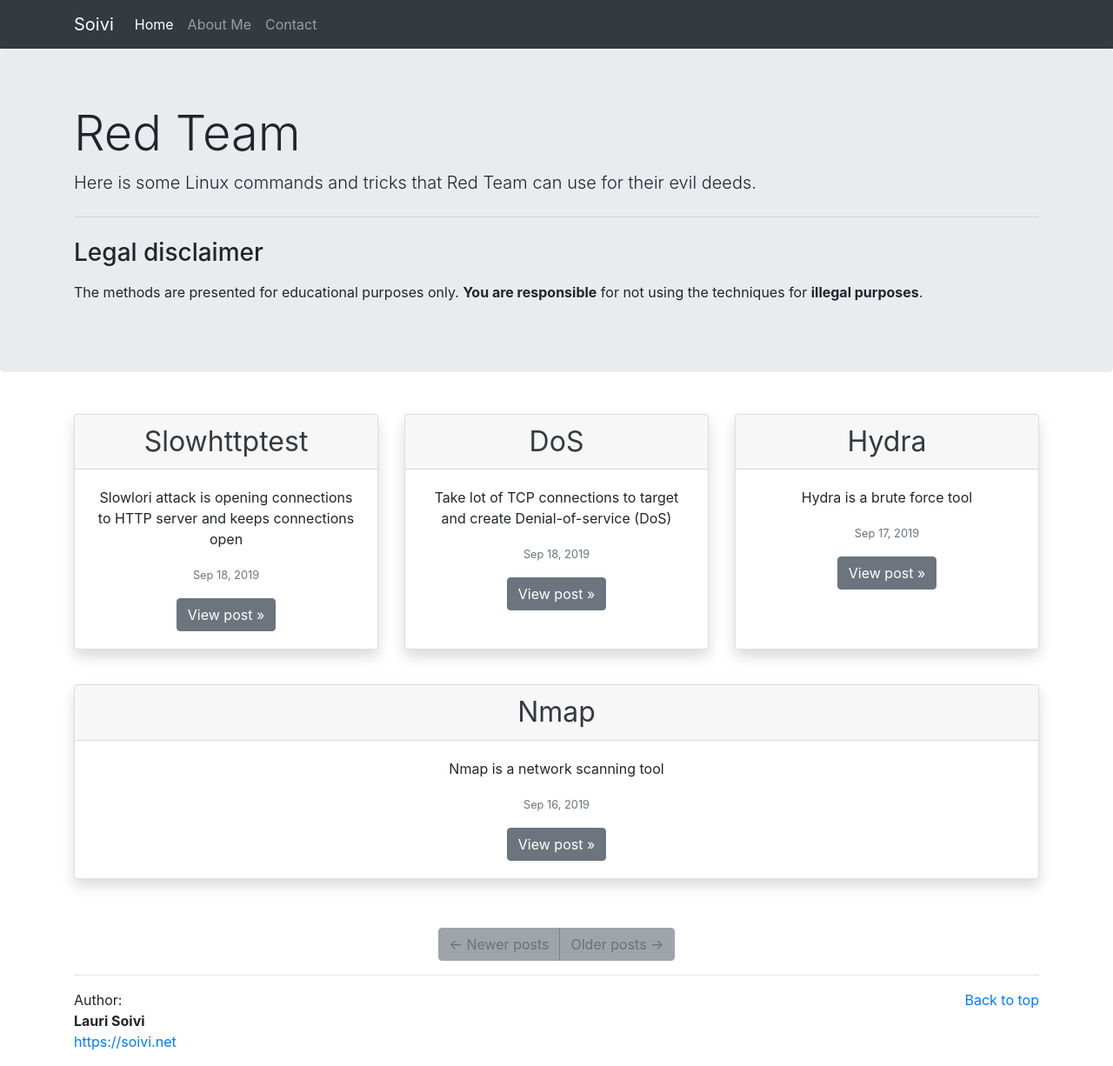
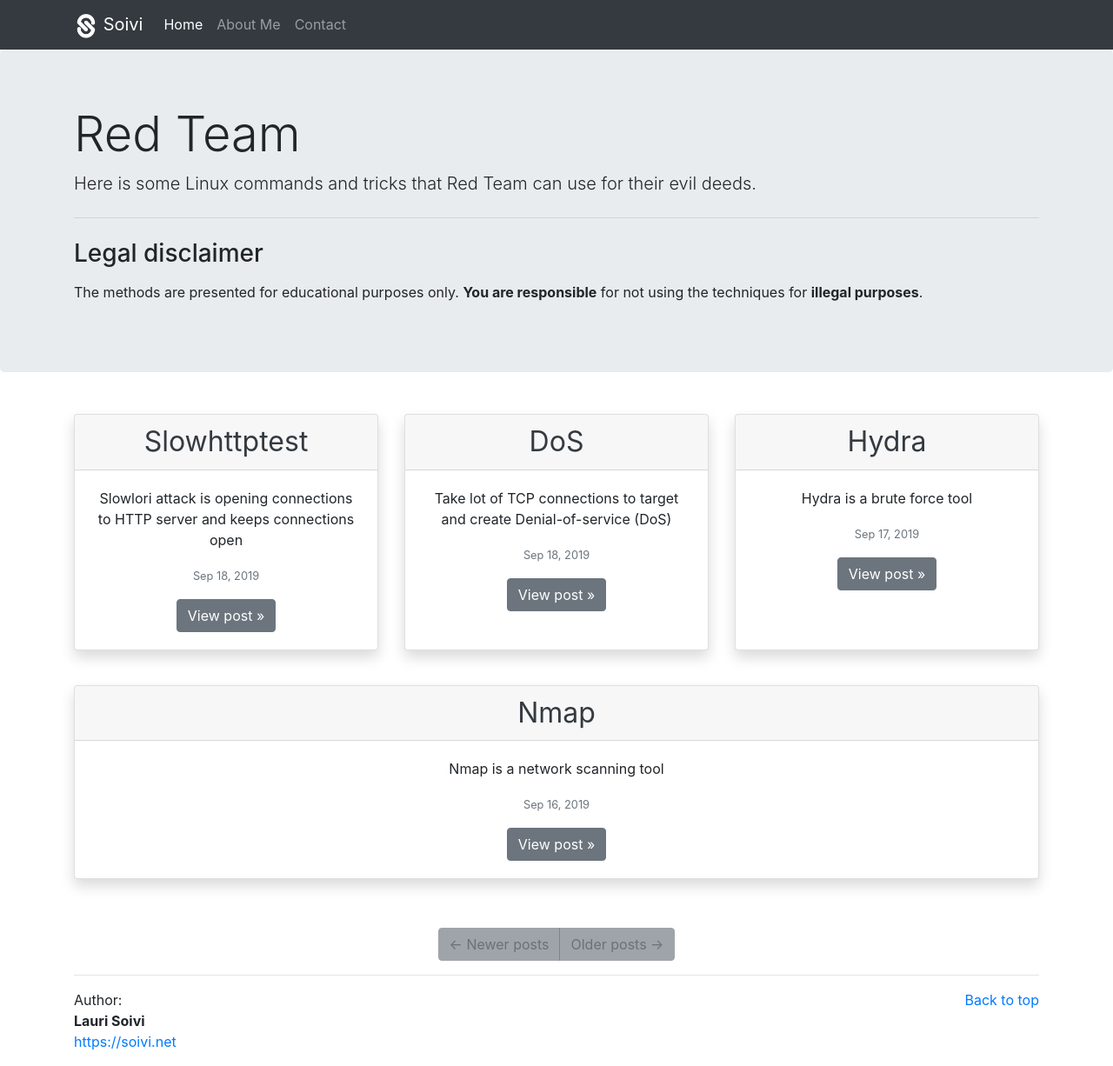
Before and after one commit to Soivi/jekyll-blog, a Jekyll site: the page built from docs/index.html, in a window 1280 px wide. Shown: the whole page at 87% size. Built offline with Jekyll 4.4.1, drawn with Linux system fonts in a browser that asks for light colours; the list of posts is cut into pages by our own code.

Commit message:
Logo added to navbar

```diff
--- a/docs/_includes/navbar.html
+++ b/docs/_includes/navbar.html
@@ -1,7 +1,8 @@
 <nav class="navbar navbar-expand-lg navbar-dark bg-dark">
   <div class="container">
-    <a class="navbar-brand" href="{{site.baseurl}}/">Soivi</a>
-
+    <a class="navbar-brand" href="{{site.baseurl}}/">
+      <img src="{{ '/assets/images/logo.png' | relative_url }}" alt="logo" height="28"> Soivi
+    </a>
     <button class="navbar-toggler" type="button" data-toggle="collapse" data-target="#navbarNav" aria-controls="navbarNav" aria-expanded="false" aria-label="Toggle navigation">
       <span class="navbar-toggler-icon"></span>
     </button>
```
Also changed, not shown: docs/assets/images/logo.png (added).
